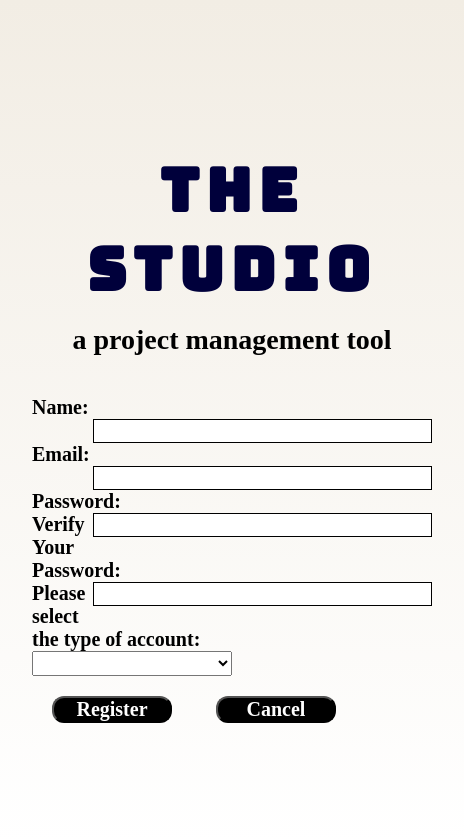
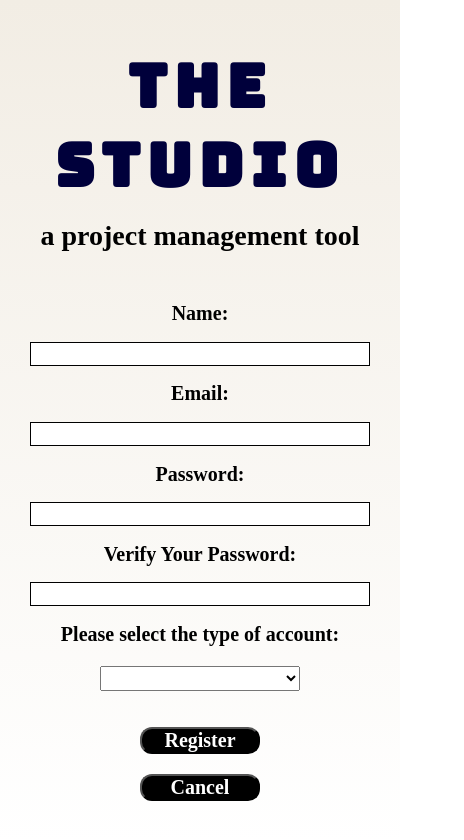
Before and after one commit to alcarrillomunoz/node-final-project, a website with bundled scripts: page public/index.html in a window 390 px wide. Both pictures are taken after a click on the button "Register". Shown: the whole page, 464 px wide, since content can reach past the window. Built offline with nearby package versions, Linux system fonts and the light colour scheme; a web font is replaced by a local one.

Commit message:
readme file updated

```diff
--- a/public/index.html
+++ b/public/index.html
@@ -68,8 +68,10 @@
             <option value="admin">Admin</option>
           </select>
         </div>
-        <button type="button" id="register-button">Register</button>
-        <button type="button" id="register-cancel">Cancel</button>
+        <div id="button-div">
+          <button type="button" id="register-button">Register</button>
+          <button type="button" id="register-cancel">Cancel</button>
+        </div>
       </form>
     </div>
     <div id="project-container" style="display: none">
--- a/public/styles.css
+++ b/public/styles.css
@@ -1,13 +1,14 @@
 body {
   min-width: 400px;
   min-height: 100vh;
+  width: 100%;
+  overflow-x: hidden;
   font-family: "Zain", serif;
   background-image: linear-gradient(to top, white, #f2ede4);
   margin: 0;
   display: flex;
   flex-direction: column;
   justify-content: center;
-  padding: 0 2rem;
 }
 
 #top {
@@ -73,6 +74,7 @@ button:hover {
   margin-left: auto;
   margin-right: auto;
 }
+
 #logon-div > form > div {
   margin: 0.5em 0;
 }
@@ -97,7 +99,6 @@ button:hover {
 
 #register-div {
   display: flex;
-
   justify-content: center;
   margin-left: auto;
   margin-right: auto;
@@ -128,8 +129,15 @@ button:hover {
   cursor: pointer;
 }
 
-#register-div > form > button {
+#register-div > form > div > button {
   margin-top: 1em;
+}
+#button-div {
+  margin-top: 1em;
+  display: flex;
+  align-items: center;
+  flex-direction: row;
+  justify-content: space-evenly;
 }
 
 #projects-add-logoff-buttons {
@@ -247,3 +255,42 @@ select {
   margin-top: 1.5em;
   margin-bottom: 1.5em;
 }
+
+@media screen and (max-width: 500px) {
+  #logon-div > form > div {
+    width: 100%;
+    display: flex;
+    flex-direction: column;
+    justify-content: center;
+    align-items: center;
+  }
+  #logon-div > form > button {
+    margin-bottom: 1em;
+  }
+
+  #register-div > form > div {
+    width: 100%;
+    display: flex;
+    flex-direction: column;
+    justify-content: center;
+    align-items: center;
+  }
+
+  #register-div > form > div > label,
+  input,
+  select {
+    margin: 0.5em 0;
+    float: none;
+  }
+
+  #register-div > form > div > button {
+    margin: 0.5em 0;
+  }
+
+  #button-div {
+    display: flex;
+    margin: 1em 0;
+    flex-direction: row;
+    align-items: center;
+  }
+}
```
Also changed, not shown: README.md.
